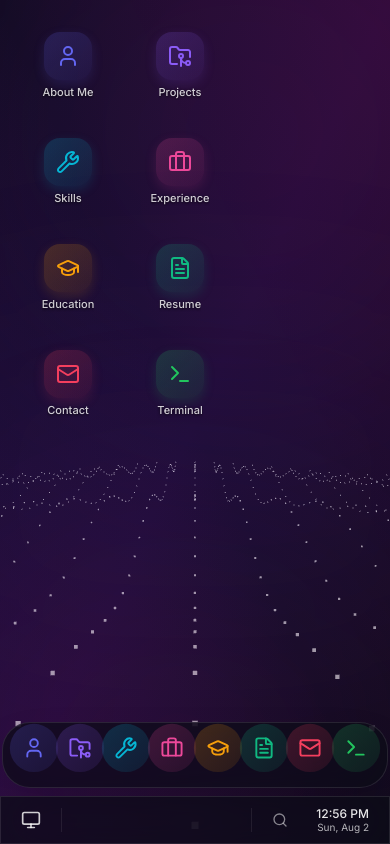
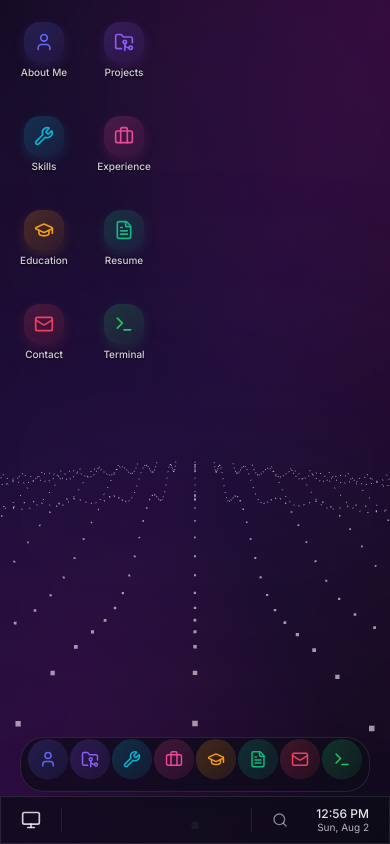
Before and after one commit to whoisroop/portfolio-website, a React (Vite) app: page / in a window 390 px wide. Built offline with nearby package versions, Linux system fonts and the light colour scheme.

Commit message:
Add mobile responsiveness for touch devices

```diff
--- a/src/components/Desktop/DesktopIcons.tsx
+++ b/src/components/Desktop/DesktopIcons.tsx
@@ -6,8 +6,8 @@ import { AppIcon, DESKTOP_ICON_COLORS } from '@/components/ui/AppIcons';
 
 interface IconPosition { x: number; y: number; }
 const INITIAL_POSITIONS: IconPosition[] = [
-  { x: 24, y: 24 }, { x: 136, y: 24 }, { x: 24, y: 130 }, { x: 136, y: 130 },
-  { x: 24, y: 236 }, { x: 136, y: 236 }, { x: 24, y: 342 }, { x: 136, y: 342 },
+  { x: 8, y: 16 }, { x: 88, y: 16 }, { x: 8, y: 110 }, { x: 88, y: 110 },
+  { x: 8, y: 204 }, { x: 88, y: 204 }, { x: 8, y: 298 }, { x: 88, y: 298 },
 ];
 
 export function DesktopIcons() {
@@ -37,20 +37,20 @@ export function DesktopIcons() {
         <motion.div key={icon.id} className="absolute z-10" style={{ left: positions[i]?.x ?? INITIAL_POSITIONS[i].x, top: positions[i]?.y ?? INITIAL_POSITIONS[i].y, zIndex: dragging === i ? 100 : 10 }}
           initial={{ opacity: 0, scale: 0.8 }} animate={{ opacity: 1, scale: dragging === i ? 1.08 : 1 }} transition={{ opacity: { delay: 0.06 * i, duration: 0.3 }, scale: { duration: 0.15 } }}
           onPointerDown={(e) => handlePointerDown(e, i)} onPointerMove={(e) => handlePointerMove(e, i)} onPointerUp={(e) => handlePointerUp(e, i)}>
-          <button className="group flex flex-col items-center gap-1.5 p-2 rounded-xl cursor-pointer w-[88px]" onClick={(e) => handleClick(e, icon.id, icon.label)} onDoubleClick={() => handleDoubleClick(icon.id, icon.label)} style={{ touchAction: 'none' }}>
+          <button className="group flex flex-col items-center gap-1 sm:gap-1.5 p-1.5 sm:p-2 rounded-xl cursor-pointer w-[72px] sm:w-[88px]" onClick={(e) => handleClick(e, icon.id, icon.label)} onDoubleClick={() => handleDoubleClick(icon.id, icon.label)} style={{ touchAction: 'none' }}>
             <div className="relative">
               <div className={`absolute -inset-1.5 rounded-2xl transition-colors ${dragging === i ? 'bg-white/10' : 'group-hover:bg-white/5'}`} />
               <div
-                className="relative w-12 h-12 rounded-2xl flex items-center justify-center transition-all duration-200 group-hover:scale-110"
+                className="relative w-10 h-10 sm:w-12 sm:h-12 rounded-2xl flex items-center justify-center transition-all duration-200 group-hover:scale-110"
                 style={{
                   background: `linear-gradient(135deg, ${color}35, ${color}18)`,
                   boxShadow: `0 4px 12px ${color}25`,
                 }}
               >
-                <AppIcon id={icon.id} size={24} />
+                <AppIcon id={icon.id} size={20} className="sm:size-[24px]" />
               </div>
             </div>
-            <span className="relative text-[11px] text-white/80 text-center leading-tight font-medium max-w-[80px] break-words group-hover:text-white transition-colors line-clamp-2" style={{ textShadow: '0 1px 3px rgba(0,0,0,0.8)' }}>{icon.label}</span>
+            <span className="relative text-[10px] sm:text-[11px] text-white/80 text-center leading-tight font-medium max-w-[64px] sm:max-w-[80px] break-words group-hover:text-white transition-colors line-clamp-2" style={{ textShadow: '0 1px 3px rgba(0,0,0,0.8)' }}>{icon.label}</span>
           </button>
         </motion.div>
       );
--- a/src/components/Taskbar/Dock.tsx
+++ b/src/components/Taskbar/Dock.tsx
@@ -7,13 +7,16 @@ import { AppIcon, DESKTOP_ICON_COLORS } from '@/components/ui/AppIcons';
 export function Dock() {
   const { openWindow, windows } = useWindows();
   const [hoveredIndex, setHoveredIndex] = useState<number | null>(null);
-
   const openWindows = Array.from(windows.values()).filter(w => w.isOpen);
 
+  // Smaller on mobile
+  const iconSize = 'w-[36px] h-[36px] sm:w-[42px] sm:h-[42px]';
+  const iconInner = 'size-[16px] sm:size-[20px]';
+
   return (
-    <div className="fixed bottom-[56px] left-1/2 -translate-x-1/2 z-[5000]">
+    <div className="fixed bottom-[52px] sm:bottom-[56px] left-1/2 -translate-x-1/2 z-[5000]">
       <motion.div
-        className="flex items-end gap-0 px-2 py-2 glass rounded-[28px] shadow-2xl"
+        className="flex items-end gap-0 px-1.5 sm:px-2 py-1.5 sm:py-2 glass rounded-[24px] sm:rounded-[28px] shadow-2xl max-w-[95vw] overflow-x-auto"
         initial={{ y: 80, opacity: 0 }}
         animate={{ y: 0, opacity: 1 }}
         transition={{ delay: 0.5, type: 'spring', stiffness: 200, damping: 25 }}
@@ -23,41 +26,41 @@ export function Dock() {
           const isOpen = openWindows.some(w => w.id === item.id);
           const isHovered = hoveredIndex === i;
           const distance = hoveredIndex !== null ? Math.abs(i - hoveredIndex) : 0;
-          const scale = isHovered ? 1.45 : Math.max(0.92, 1.15 - distance * 0.12);
+          const scale = isHovered ? 1.4 : Math.max(0.92, 1.12 - distance * 0.1);
 
           return (
             <motion.button
               key={item.id}
-              className="relative flex flex-col items-center gap-0.5 cursor-pointer px-0.5"
+              className="relative flex flex-col items-center gap-0.5 cursor-pointer px-[3px] sm:px-0.5 shrink-0"
               onMouseEnter={() => setHoveredIndex(i)}
               onMouseLeave={() => setHoveredIndex(null)}
-              onClick={() => openWindow(item.id, item.label, '')}
+              onTouchStart={() => setHoveredIndex(i)}
+              onTouchEnd={() => { setTimeout(() => setHoveredIndex(null), 1500); }}
+              onClick={(e) => { e.stopPropagation(); openWindow(item.id, item.label, ''); }}
               animate={{ scale }}
               transition={{ type: 'spring', stiffness: 400, damping: 25 }}
               style={{ transformOrigin: 'bottom center' }}
             >
               <motion.div
-                className="w-[42px] h-[42px] rounded-full flex items-center justify-center transition-shadow"
+                className={`${iconSize} rounded-full flex items-center justify-center transition-shadow shrink-0`}
                 style={{
                   background: `linear-gradient(135deg, ${color}35, ${color}18)`,
                   boxShadow: isHovered ? `0 0 18px ${color}40` : 'none',
                 }}
                 whileTap={{ scale: 0.85 }}
               >
-                <AppIcon id={item.id} size={20} />
+                <AppIcon id={item.id} size={20} className={iconInner} />
               </motion.div>
 
-              {/* Open indicator dot */}
               <motion.div
-                className="w-[4px] h-[4px] rounded-full"
+                className="w-[3px] h-[3px] sm:w-[4px] sm:h-[4px] rounded-full"
                 style={{ background: isOpen ? color : 'transparent' }}
                 transition={{ duration: 0.2 }}
               />
 
-              {/* Tooltip on hover */}
               {isHovered && (
                 <motion.div
-                  className="absolute -top-10 left-1/2 -translate-x-1/2 px-2.5 py-1 rounded-lg bg-gray-900 text-white text-[11px] font-medium whitespace-nowrap pointer-events-none z-50"
+                  className="absolute -top-10 left-1/2 -translate-x-1/2 px-2.5 py-1 rounded-lg bg-gray-900 text-white text-[11px] font-medium whitespace-nowrap pointer-events-none z-50 hidden sm:block"
                   initial={{ opacity: 0, y: 4 }}
                   animate={{ opacity: 1, y: 0 }}
                   transition={{ duration: 0.12 }}
--- a/src/components/windows/ResumeWindow.tsx
+++ b/src/components/windows/ResumeWindow.tsx
@@ -6,7 +6,7 @@ export function ResumeWindow() {
   const resumeUrl = `https://drive.google.com/file/d/1S9oSETgCgkf4dQy4WtSGrWMfHL-TC3yj/view?usp=drive_link`;
   return (
     <div className="p-5 space-y-5">
-      <div className="grid grid-cols-2 gap-3">
+      <div className="grid grid-cols-2 sm:grid-cols-2 gap-3">
         {[
           { label: 'Experience', value: '2+ Years', icon: Clock, color: '#6366f1' },
           { label: 'Projects', value: `${portfolioData.projects.length}`, icon: Code, color: '#8b5cf6' },
--- a/src/components/windows/SkillsWindow.tsx
+++ b/src/components/windows/SkillsWindow.tsx
@@ -23,7 +23,7 @@ export function SkillsWindow() {
               </div>
               <h3 className="text-sm font-semibold text-white">{category.title}</h3>
             </div>
-            <div className="grid grid-cols-2 gap-x-6 gap-y-2">
+            <div className="grid grid-cols-1 sm:grid-cols-2 gap-x-6 gap-y-2">
               {category.skills.map((skill, si) => (
                 <motion.div key={skill.name} className="flex items-center justify-between gap-3" initial={{ opacity: 0, x: -10 }} animate={{ opacity: 1, x: 0 }} transition={{ delay: ci * 0.1 + si * 0.05 }}>
                   <span className="text-xs text-white/85 truncate flex-1">{skill.name}</span>
--- a/src/context/WindowContext.tsx
+++ b/src/context/WindowContext.tsx
@@ -27,7 +27,7 @@ interface WindowContextType {
 
 const WindowContext = createContext<WindowContextType | null>(null);
 
-const defaultSize = { width: 800, height: 520 };
+const getDefaultSize = () => ({ width: Math.min(800, (typeof window !== 'undefined' ? window.innerWidth : 1200) - 40), height: Math.min(520, (typeof window !== 'undefined' ? window.innerHeight : 800) - 120) });
 
 export function WindowProvider({ children }: { children: ReactNode }) {
   const [windows, setWindows] = useState<Map<string, WindowState>>(new Map());
@@ -57,13 +57,14 @@ export function WindowProvider({ children }: { children: ReactNode }) {
       } else {
         const x = 60 + (next.size * 30) % 200;
         const y = 40 + (next.size * 20) % 150;
+        const ds = getDefaultSize();
         next.set(id, {
           id, title, icon,
           isOpen: true,
           isMinimized: false,
           isMaximized: false,
-          position: { x, y },
-          size: defaultSize,
+          position: { x: Math.min(x, (typeof window !== 'undefined' ? window.innerWidth : 1200) - ds.width - 20), y },
+          size: ds,
           zIndex: zCounter + 1,
         });
       }
@@ -95,7 +96,8 @@ export function WindowProvider({ children }: { children: ReactNode }) {
       const win = next.get(id);
       if (win) {
         if (win.isMaximized) {
-          const pb = win.previousBounds || { x: 60, y: 40, width: defaultSize.width, height: defaultSize.height };
+          const ds = getDefaultSize();
+          const pb = win.previousBounds || { x: 60, y: 40, width: ds.width, height: ds.height };
           next.set(id, {
             ...win,
             isMaximized: false,
@@ -131,7 +133,7 @@ export function WindowProvider({ children }: { children: ReactNode }) {
       const next = new Map(prev);
       const win = next.get(id);
       if (win && !win.isMaximized) {
-        next.set(id, { ...win, size: { width: Math.max(360, width), height: Math.max(280, height) } });
+        next.set(id, { ...win, size: { width: Math.max(300, width), height: Math.max(220, height) } });
       }
       return next;
     });
--- a/vite.config.ts
+++ b/vite.config.ts
@@ -10,7 +10,6 @@ const __dirname = path.dirname(__filename);
 
 // https://vite.dev/config/
 export default defineConfig({
-  base: "./",
   plugins: [react(), tailwindcss(), viteSingleFile()],
   resolve: {
     alias: {
```
